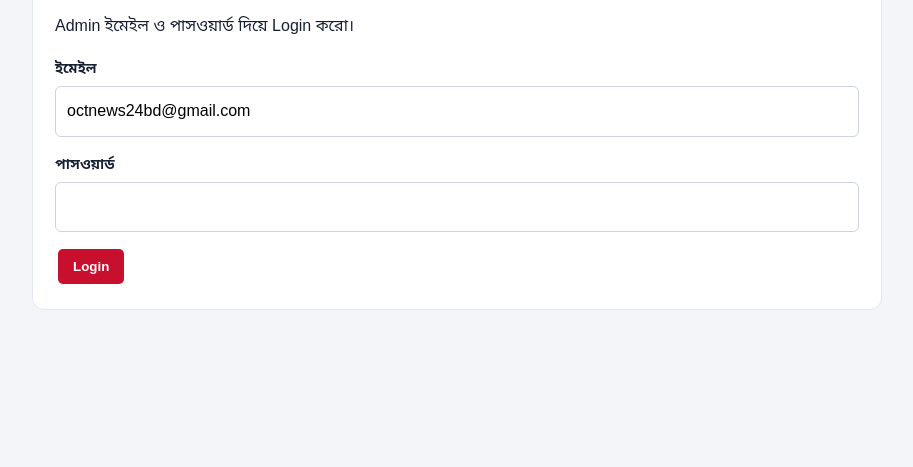
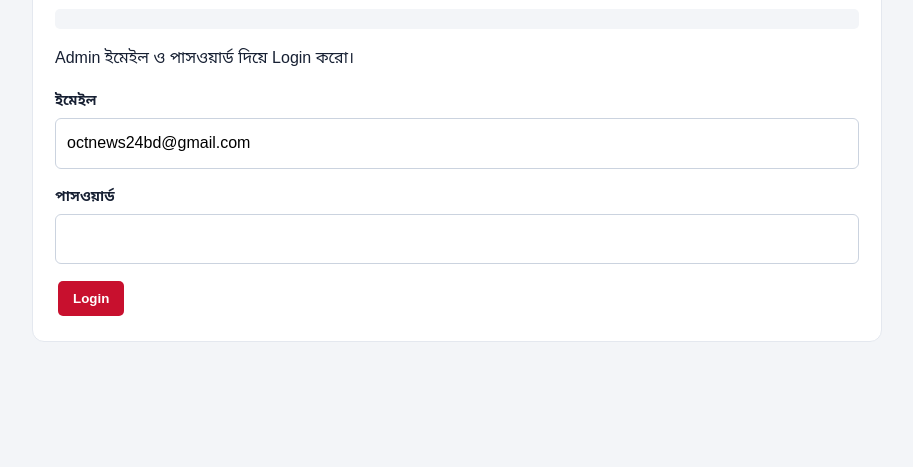
Before and after one commit to octnews24/oct-news-24, a plain HTML site: page index.html in a window 1280 px wide. Both pictures are taken after a click on the button "Admin Login". Shown: the part 126-593 px from the top of the page, without its empty margins (183-1096 px from the left). Drawn offline with nearby package versions, Linux system fonts and the light colour scheme.

Commit message:
Update index.html

```diff
--- a/index.html
+++ b/index.html
@@ -68,6 +68,8 @@ document.getElementById('newsForm').addEventListener('submit',function(e){e.prev
     </div>
 
     <div id="oa-login">
+<div id="oa-login-status" class="oa-status" role="status" aria-live="polite"></div>
+
       <p>Admin ইমেইল ও পাসওয়ার্ড দিয়ে Login করো।</p>
       <form id="oa-login-form">
         <label for="oa-email">ইমেইল</label>
@@ -137,14 +139,17 @@ document.getElementById('newsForm').addEventListener('submit',function(e){e.prev
   const panel = document.getElementById("oct-admin");
   const loginBox = document.getElementById("oa-login");
   const dashboard = document.getElementById("oa-dashboard");
-  const statusBox = document.getElementById("oa-status");
+  const statusBox = document.getElementById("oa-status");const loginStatusBox = document.getElementById("oa-login-status");
   const newsList = document.getElementById("oa-news-list");
   let client = null;
   let editingId = null;
 
-  function status(message) {
-    statusBox.textContent = message;
-  }
+
+function status(message) {
+  statusBox.textContent = message;
+  loginStatusBox.textContent = message;
+}
+
 
   function escapeHTML(value) {
     return String(value ?? "").replace(/[&<>"']/g, ch => ({
```
